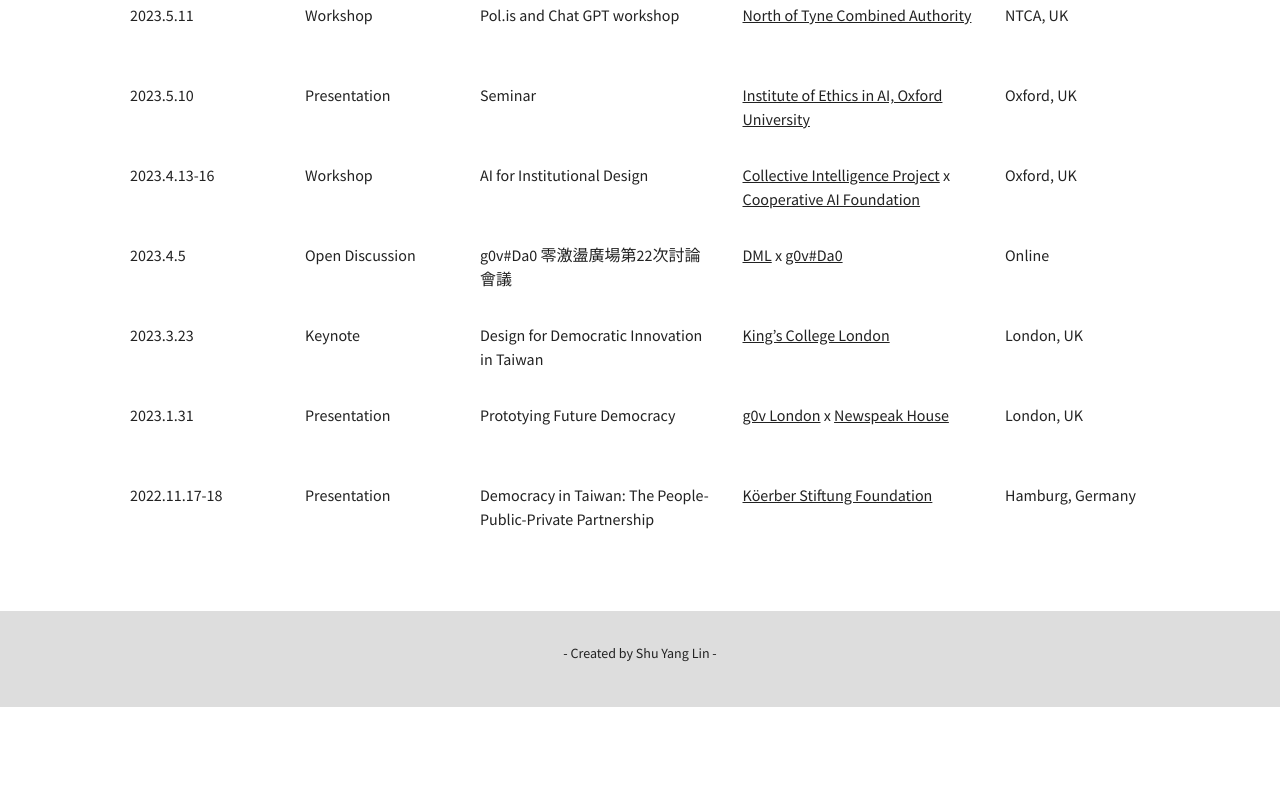
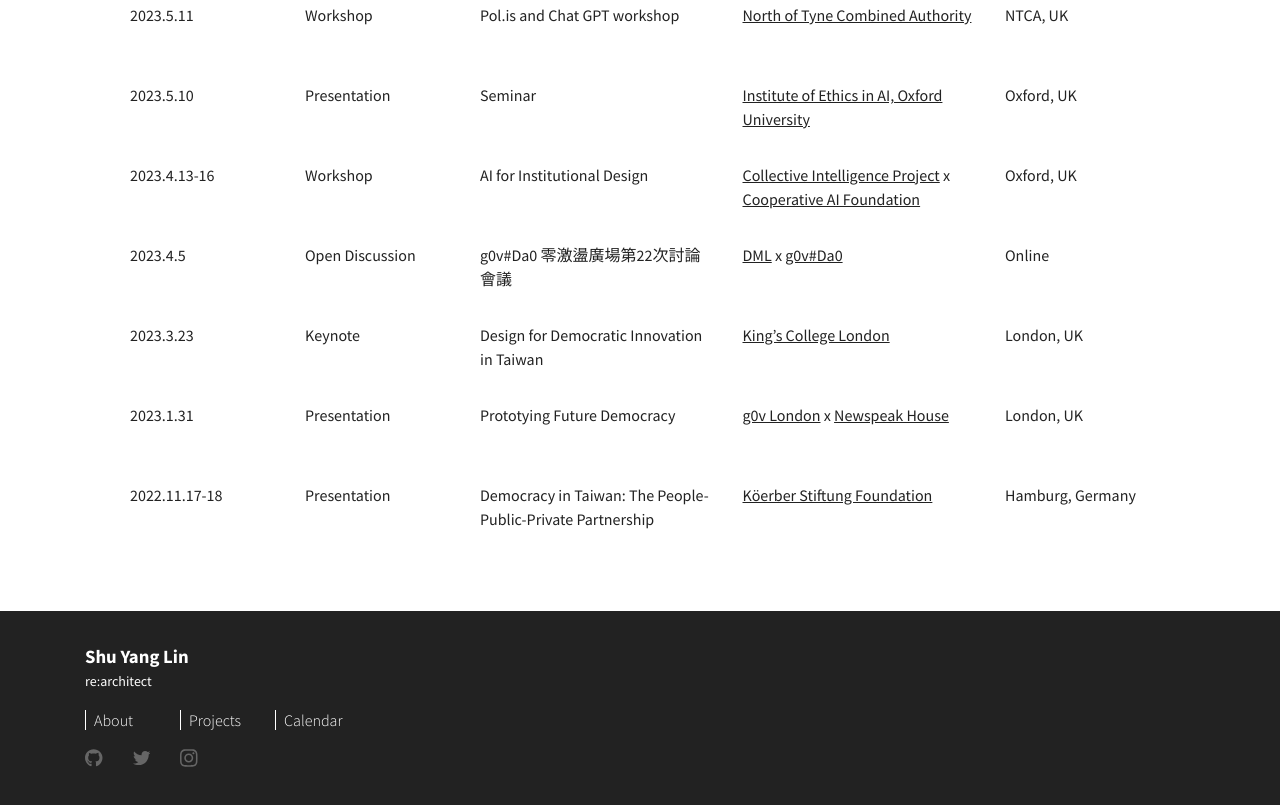
Before and after one commit to shuyanglin/shuyanglin, a React app: page /calendar in a window 1280 px wide. Shown: the part 409-1214 px from the top of the page. Before the commit the page ends 1116 px from the top, so only its background shows below. Built offline with nearby package versions, Linux system fonts and the light colour scheme.

Commit message:
update footer

```diff
--- a/src/Styles/main.css
+++ b/src/Styles/main.css
@@ -59,11 +59,6 @@
   --color-error-bg: hsl(350deg 90% 96%);
 }
 
-body {
-  background-attachment: fixed;
-  background: #fff;
-}
-
 
 header .responsiveNav{
     transform: none;
@@ -82,11 +77,11 @@
   transition: padding-top .4s ease-in-out, padding-bottom .4s ease-in-out;
   max-width: 1146px;
   margin: 0 auto;
+  min-height: 100%;
+
 }
 
-.max-width{
-  max-width: 1146px;
-}
+
 /*
 @media only screen and (max-width: 1400px){
   .container{
@@ -110,7 +105,6 @@
 
 @media only screen and (max-width: 1024px){
   .container{
-
     padding: 2rem 2rem;
     transition: padding-top .4s ease-in-out, padding-bottom .4s ease-in-out;
   }
--- a/src/components/About/About.js
+++ b/src/components/About/About.js
@@ -22,10 +22,10 @@
       <h3>Background</h3>
       <p>
         I am a double master's holder in Human Computer Interaction from National Taiwan University and Interaction Design from Copenhagen Institute of Interaction Design. In 2016, I co-founded <a href="http://pdis.tw" target="_blank" rel="noreferrer">PDIS</a> alongside Digital Minister Audrey Tang, an innovation lab in the Taiwanese government that focuses on open government, social innovation and youth council.
-        PDIS provides channels for civic engagements, establishes <a href="https://po.pdis.tw/en/">cross-ministerial policy making process</a>, collaborates with grassroots civic tech communities on <a href="http://vtaiwan.tw/">digital regulatory reforms</a>, and supports the operation of <a href="https://silab.sme.gov.tw" target="_blank">social innovation lab</a>.
+        PDIS re-architects channels for civic engagements, including establishing <a href="https://po.pdis.tw/en/">cross-ministerial policy-making process</a>, collaborating with grassroots civic tech communities on <a href="http://vtaiwan.tw/">digital regulatory reforms</a>, and supporting the operation of <a href="https://silab.sme.gov.tw" target="_blank">a social innovation lab</a>.  Since the launch of the Ministry of Digital Affairs (MODA) in 2022, PDIS has been integrated into MODA.
       </p>
       <p>
-      The work has been widely recognized, with features in prominent media outlets such as <a href="https://www.nytimes.com/2019/10/15/opinion/taiwan-digital-democracy.html">The New York Times</a>, <a href="https://www.theguardian.com/world/2020/sep/27/taiwan-civic-hackers-polis-consensus-social-media-platform">The Guardian</a> and <a href="https://www.technologyreview.com/2018/08/21/240284/the-simple-but-ingenious-system-taiwan-uses-to-crowdsource-its-laws/">MIT Technology Review</a>, In addition, I have been invited to speak at numerous events, including Open-Source Institutions Talks, <a href="https://www.youtube.com/watch?v=GRovRIcdxJA">The Conference</a>, <a href="https://www.youtube.com/watch?v=8Gr5Y0XhEFI">Above All Humans</a>, Ciudades Democráticas, <a href="https://www.youtube.com/watch?v=3oosyClc_FQ">Forum Offene Stadt</a>, and awarded with <a href="https://vimeo.com/254889243/2c5a8a49a4?fbclid=IwAR2ncEyMOxnRmSv8wF9oonIWtN-BxRqHSdlRLEeRvqFpsA_ctYg62oyofAo">Future Voices in IxDA</a>.
+      Our work has been widely recognized, with features in prominent media outlets such as <a href="https://www.nytimes.com/2019/10/15/opinion/taiwan-digital-democracy.html">The New York Times</a>, <a href="https://www.theguardian.com/world/2020/sep/27/taiwan-civic-hackers-polis-consensus-social-media-platform">The Guardian</a> and <a href="https://www.technologyreview.com/2018/08/21/240284/the-simple-but-ingenious-system-taiwan-uses-to-crowdsource-its-laws/">MIT Technology Review</a>. I have also spoken at various speaking arrangements, including Open-Source Institutions Talks, <a href="https://www.youtube.com/watch?v=GRovRIcdxJA">The Conference</a>, <a href="https://www.youtube.com/watch?v=8Gr5Y0XhEFI">Above All Humans</a>, Ciudades Democráticas, <a href="https://www.youtube.com/watch?v=3oosyClc_FQ">Forum Offene Stadt</a>, and awarded with <a href="https://vimeo.com/254889243/2c5a8a49a4?fbclid=IwAR2ncEyMOxnRmSv8wF9oonIWtN-BxRqHSdlRLEeRvqFpsA_ctYg62oyofAo">Future Voices in IxDA</a>.
       </p>
       </Col>
     </Row>
--- a/src/components/Footer/Footer.js
+++ b/src/components/Footer/Footer.js
@@ -1,11 +1,42 @@
 import React from 'react';
-
+import { Container, Row, Col } from 'react-grid-system';
+import {Link} from 'react-router-dom';
 import styles from './Footer.module.css';
+import {FaGithub, FaTwitter, FaInstagram} from 'react-icons/fa';
 
 function Footer() {
   return (
     <footer className={styles.wrapper}>
-      <p> - Created by Shu Yang Lin - </p>
+      <Container>
+      <h3>Shu Yang Lin</h3>
+      <p>re:architect</p>
+
+        <Row className={styles.footerTabs}>
+          <Col xxl={2} xl={1} lg={2} md={3} sm={3} xs={12}>
+            <Link to="/about">About</Link>
+          </Col>
+          <Col xxl={2} xl={1} lg={2} md={3} sm={3} xs={12}>
+            <Link to="/projects">Projects</Link>
+          </Col>
+          <Col xxl={2} xl={1} lg={2} md={3} sm={3} xs={12}>
+            <Link to="/calendar">Calendar</Link>
+          </Col>
+        </Row>
+
+        <Row className={styles.socialTabs}>
+          <Col xl={0.5} lg={1} md={1} sm={2} xs={1.5}>
+          <a href="https://github.com/shuyanglin"><FaGithub/></a>
+          </Col>
+          <Col xl={0.5} lg={1} md={1} sm={2} xs={1.5}>
+            <a href="https://twitter.com/shuyanglin"><FaTwitter/></a>
+          </Col>
+          <Col xl={0.5} lg={1} md={1} sm={2} xs={1.5}>
+          <a href="https://www.instagram.com/shuyanglintw/"><FaInstagram/></a>
+          </Col>
+        </Row>
+      </Container>
+
+
     </footer>
   );
 }
--- a/src/components/Footer/Footer.module.css
+++ b/src/components/Footer/Footer.module.css
@@ -1,24 +1,32 @@
 .wrapper {
-  padding: 2rem 1rem 4rem;
-  /* max-width: 500px; */
-  /* margin: 32px auto; */
-  text-align: center;
-  background-color: #ddd;
-  height: 50px;
+  padding: 2rem 1rem 3rem;
+  background-color: #222;
+  color: #fff;
+
+  width: 100%;
 }
 
+.wrapper h3{
+  margin: 0px;
+}
 .wrapper p {
   font-size: 0.875rem;
 }
 
-.wrapper p a {
-  font-weight: 700;
+.socialTabs a {
+  color: #666;
+  font-size: 1.25rem;
+}
+
+.footerTabs{
+  margin-left: 1rem;
+  margin-bottom: 1rem;
+}
+
+.footerTabs a {
+  font-weight: 300;
   text-decoration: none;
-  color: hsl(0, 0%, 0%);
+  color: #fff;
+  border-left: 0.5px solid white;
+  padding-left: 0.5rem;
 }
-.wrapper p a:hover {
-  text-decoration: underline;
-}
-.wrapper p:not(:last-of-type) {
-  margin-bottom: 1em;
-}
--- a/src/components/NavigationBar/NavigationBar.module.css
+++ b/src/components/NavigationBar/NavigationBar.module.css
@@ -14,7 +14,6 @@
   justify-content: space-between;
   margin-top: 20px;
   height: 160px;
-  /* padding: 4rem 14rem; */
   color: var(--textColor);
 }
 
@@ -39,7 +38,6 @@
   font-size: 1.2rem;
   display: none;
 }
-
 
 
 
```
Also changed, not shown: src/components/App/App.js (indentation only).
